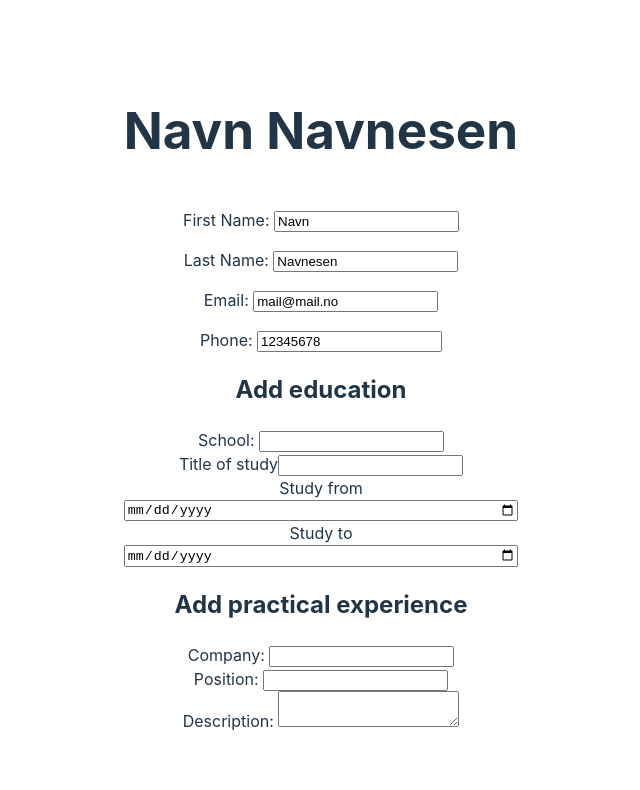
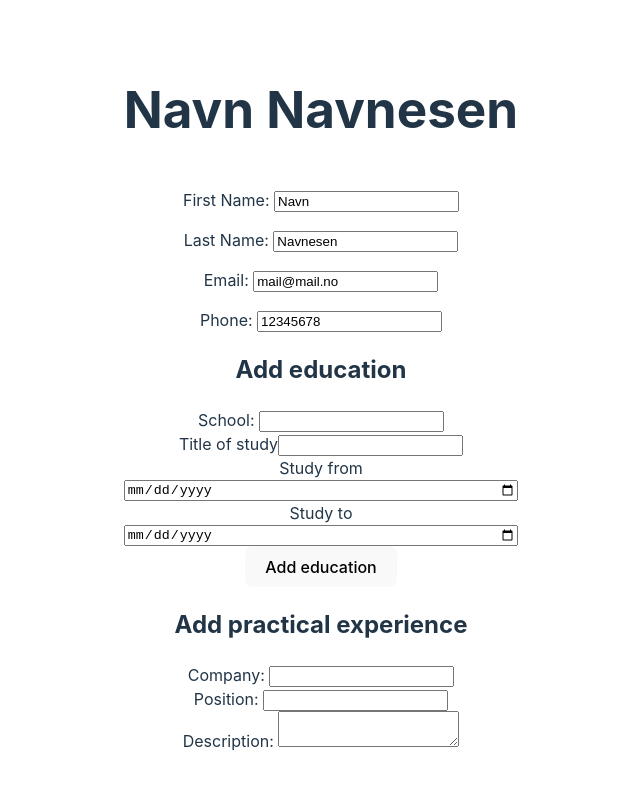
Before and after one commit to ATlexEide/cv-app, a React (Vite) app: page / in a window 1280 px wide. Shown: the top 790 px of the page, without its empty margins (319-959 px from the left). Built offline with nearby package versions, Linux system fonts and the light colour scheme.

Commit message:
Add button

```diff
--- a/src/Components/EcucationalExpForm.jsx
+++ b/src/Components/EcucationalExpForm.jsx
@@ -36,6 +36,7 @@ function EducationalExpForm() {
         name="school"
         callback={handleDetailChange}
       />
+      <button>Add education</button>
     </>
   );
 }
```
